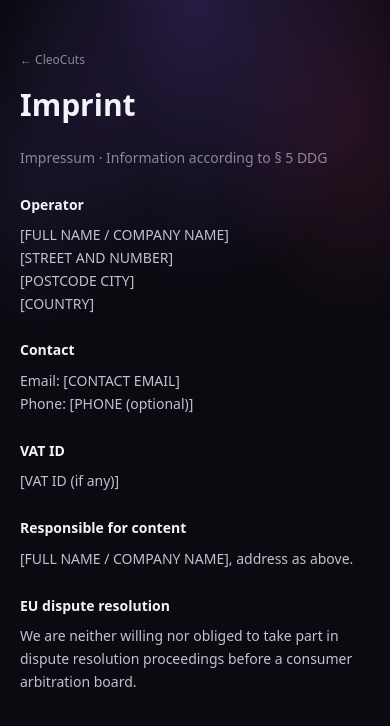
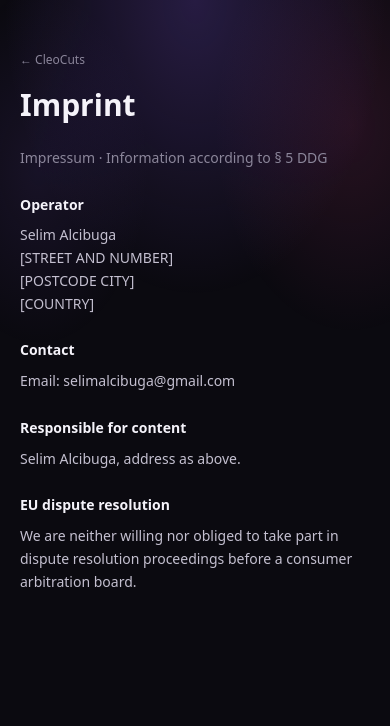
Before and after one commit to Xxselo36/video-editor-app, a Next.js app in the folder web/: page /imprint in a window 390 px wide. Shown: the top 726 px of the page. Built offline with nearby package versions, Linux system fonts and the light colour scheme.

Commit message:
Imprint: operator name and contact email; hide empty phone/VAT ID
Co-Authored-By: Claude Opus 5.5 <noreply@anthropic.com>
Claude-Session: https://claude.ai/code/session_01RyHuCQsY4vXSaE2xrnHCt6

```diff
--- a/web/src/app/imprint/page.tsx
+++ b/web/src/app/imprint/page.tsx
@@ -16,12 +16,14 @@ export default function ImprintPage() {
       </section>
       <section className="mb-6">
         <h2 className="mb-2 font-semibold" style={{ color: "var(--text-strong)" }}>Contact</h2>
-        <p>Email: {OPERATOR.email}<br />Phone: {OPERATOR.phone}</p>
+        <p>Email: {OPERATOR.email}{OPERATOR.phone && <><br />Phone: {OPERATOR.phone}</>}</p>
       </section>
-      <section className="mb-6">
-        <h2 className="mb-2 font-semibold" style={{ color: "var(--text-strong)" }}>VAT ID</h2>
-        <p>{OPERATOR.vatId}</p>
-      </section>
+      {OPERATOR.vatId && (
+        <section className="mb-6">
+          <h2 className="mb-2 font-semibold" style={{ color: "var(--text-strong)" }}>VAT ID</h2>
+          <p>{OPERATOR.vatId}</p>
+        </section>
+      )}
       <section className="mb-6">
         <h2 className="mb-2 font-semibold" style={{ color: "var(--text-strong)" }}>Responsible for content</h2>
         <p>{OPERATOR.name}, address as above.</p>
--- a/web/src/lib/legal.ts
+++ b/web/src/lib/legal.ts
@@ -8,13 +8,13 @@
  * legal advice.
  */
 export const OPERATOR = {
-  name: "[FULL NAME / COMPANY NAME]",
+  name: "Selim Alcibuga",
   street: "[STREET AND NUMBER]",
   city: "[POSTCODE CITY]",
   country: "[COUNTRY]",
-  email: "[CONTACT EMAIL]",
-  phone: "[PHONE (optional)]",
-  vatId: "[VAT ID (if any)]",
+  email: "selimalcibuga@gmail.com",
+  phone: "", // optional
+  vatId: "", // only if you have one
 };
 
 /**
```
